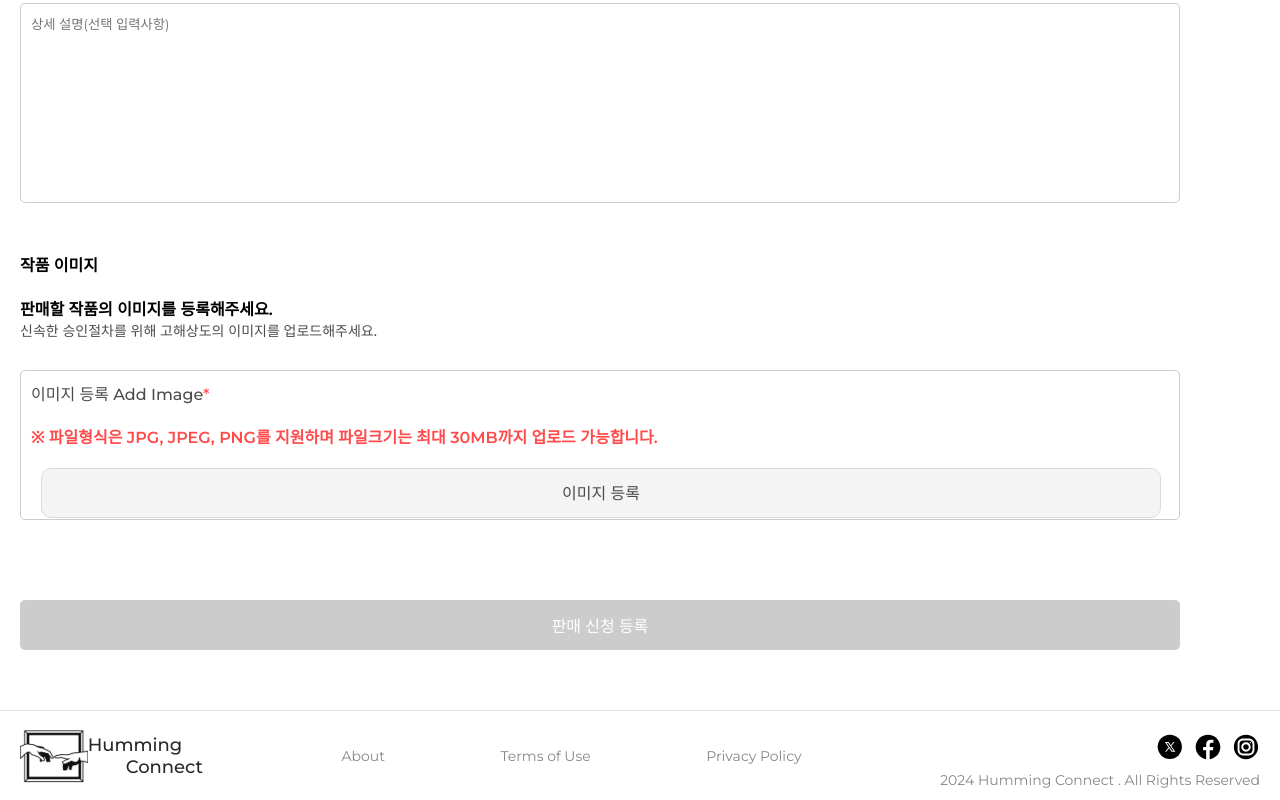
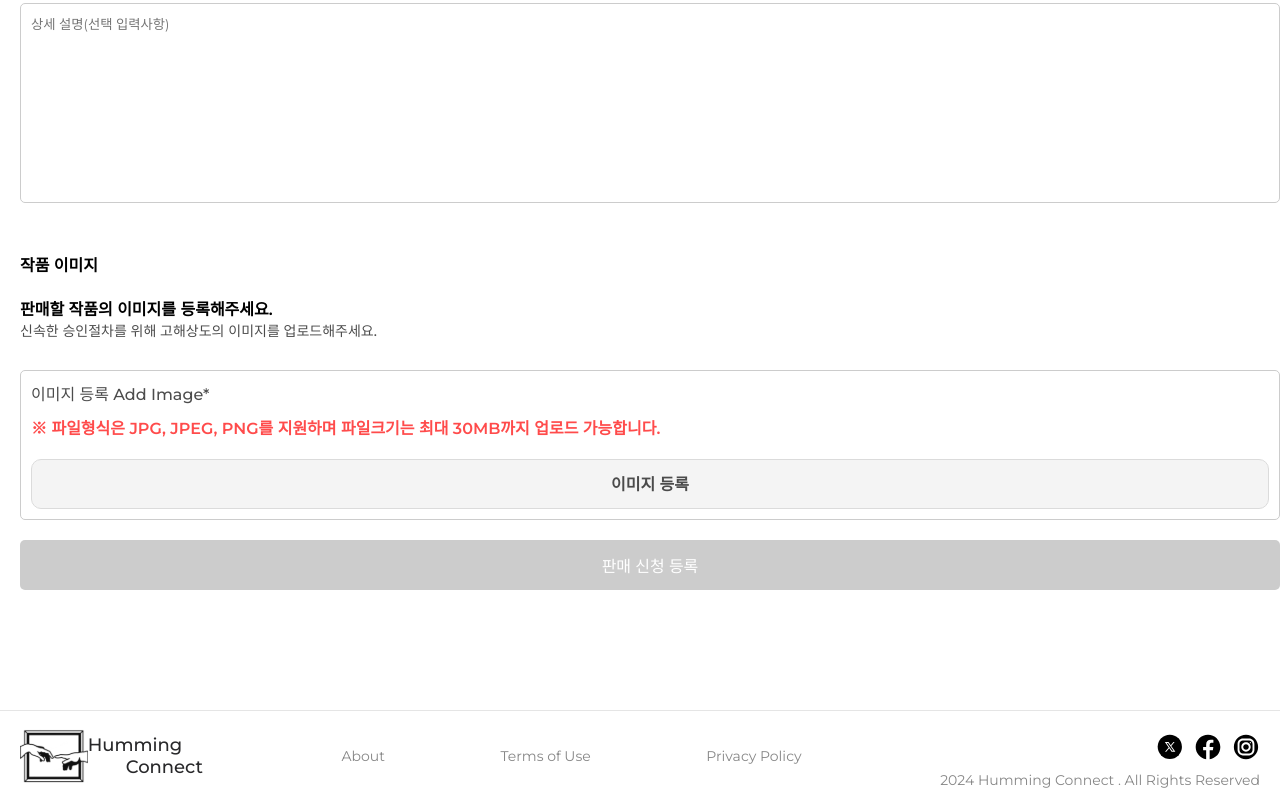
Before and after one commit to Team-Hummingbird/Humming-Connect, a React (Create React App) app: page /sell in a window 1280 px wide. Shown: the part 1103-1903 px from the top of the page. Built offline with nearby package versions, Linux system fonts and the light colour scheme.

Commit message:
sell finish?

```diff
--- a/src/App.js
+++ b/src/App.js
@@ -9,6 +9,7 @@ import Mypage from './pages/Mypage';
 import Order from './pages/Order';
 import Register from './pages/Register';
 import Sell from './pages/sell/Sell';
+import SellDone from './pages/sell/SellDone';
 import LayoutLogin from './layouts/LayoutLogin';
 import { useState } from 'react';
 
@@ -37,6 +38,7 @@ export default function App() {
             <Route path="order" element={<Order/>}/> {/* 주문 */}
             <Route path="register" element={<Register/>}/> {/* 회원가입 */}
             <Route path="sell" element={<Sell/>}/> {/* 판매신청 */}
+            <Route path="sellDone" element={<SellDone/>}/> {/* 판매완료 */}
           </Route>
           <Route path="/login" element={<LayoutLogin/>}>
             <Route index element={<Login currentLoginStatus={setLoginStatus}/>}/> {/* 로그인 */}
--- a/src/pages/sell/Sell.js
+++ b/src/pages/sell/Sell.js
@@ -6,6 +6,13 @@ import React, { useEffect, useState } from 'react';
 
 function Sell () {
 
+    const navigate = useNavigate();
+
+    const onClickHandler = () => {
+        if (isFormFilled) {
+            navigate('/selldone');
+        }
+    }
 
     const [isInfoAutoFilled, setIsInfoAutoFilled] = useState(false);
     const [name, setName] = useState('');
@@ -19,7 +26,7 @@ function Sell () {
     const [image, setImage] = useState(null);
     const [previewUrl, setPreviewUrl] = useState('');
 
-    const handleCheckboxChange = () => {
+    const onChangeHandler = () => {
         setIsInfoAutoFilled(!isInfoAutoFilled);
     };
 
@@ -47,7 +54,7 @@ function Sell () {
             fileReader.readAsDataURL(image);
         }, [image]);
 
-        const handlerImageChange = (e) => {
+        const onChangeImgHandler = (e) => {
             if (e.target.files && e.target.files.length > 0) {
                 setImage(e.target.files[0]);
             }
@@ -59,16 +66,17 @@ function Sell () {
 
     return (
         <>
-        <div className={styles.sell}>판매 신청</div>
 
 
 
+<div className={styles.sellPage}>
+<div className={styles.sell}>판매 신청</div>
     <div className={styles.infoContainer}>
         <div className={styles.sellInfo}>판매자 정보</div>
         <input
                 type="checkbox"
                 checked={isInfoAutoFilled}
-                onChange={handleCheckboxChange}
+                onChange={onChangeHandler}
                 className={styles.infoCheckbox}
             />
         <div className={styles.myInfoCheck}>내 정보 입력</div>
@@ -185,22 +193,21 @@ function Sell () {
     <div className={styles.addImg}>
         <div className={styles.addImgBlockInner}>
             <div className={styles.addImgBlock}>
-                <span>이미지 등록 Add Image</span>
-                <span className={styles.redStar}>*</span>
-                <br/>
-                <br/>
-                <span className={styles.redStar1}>※ 파일형식은 JPG, JPEG, PNG를 지원하며 파일크기는 최대 30MB까지 업로드 가능합니다.</span>
+                <span>이미지 등록 Add Image*</span>
+                <div className={styles.redStar1}>※ 파일형식은 JPG, JPEG, PNG를 지원하며 파일크기는 최대 30MB까지 업로드 가능합니다.
+                <label htmlFor="image-upload" className={styles.imageUploadButton}>
+                    이미지 등록
+                </label>
                 <input
                     type="file"
-                    onChange={handlerImageChange}
+                    onChange={onChangeImgHandler}
                     accept="image/png, image/jpeg"
                     style={{ display: 'none' }}
                     id="image-upload"
                 />
-                <label htmlFor="image-upload" className={styles.imageUploadButton}>
-                    이미지 등록
-                </label>
+
             </div>
+        </div>
         </div>
 
         {previewUrl && (
@@ -208,10 +215,16 @@ function Sell () {
                 <img src={previewUrl} alt="Preview" className={styles.imagePreview} />
             </div>
 )}
-</div>
+
     <button
         className={`${styles.imgRegister} ${isFormFilled ? styles.imgRegisterActive : ''}`}
-            disabled={!isFormFilled}>판매 신청 등록</button>
+            onClick={onClickHandler }
+            disabled={!isFormFilled}>판매 신청 등록
+            </button>
+
+
+            </div>
+            </div>
         </>
     );
 }
--- a/src/pages/sell/Sell.module.css
+++ b/src/pages/sell/Sell.module.css
@@ -1,7 +1,10 @@
+.sellPage {
 
-.redStar {
-    color: red;
+    align-items: center;
+    max-width: 1600px;
+    margin: 0 auto;
 }
+
 
 .sell {     /* 판매 신청 */
     font-weight: 600;
@@ -163,21 +166,24 @@
 }
 
 .addImgBlockInner {     /* 이미지 등록 빈칸 */
+    display: flex;
+    flex-direction: column;
     align-items: center;
     border: 1px solid #ccc;
-    width: 1160px;
+    width: 100%;
     height: 150px;
     border-radius: 5px;
+    overflow: hidden;
 }
 .addImgBlock {   /* 이미지 등록 ADD Image */
-    padding-left: 10px;
-    padding-top: 10px;
-    margin-bottom: 60px;
+    width: 100%;
+    padding: 10px;
     font-weight: 500;
     font-size: 16px;
     opacity: 0.7;
 }
 .redStar1{     /* ※ 파일형식은 JPG, JPEG, PNG를 지원하며 파일크기는 최대 30MB까지 업로드 가능합니다. */
+    padding-top: 10px;
     color: red;
     font-weight: 600;
 }
@@ -185,7 +191,7 @@
 
 .imageUploadButton {
     display: inline-block;
-    width: 1120px;
+    width: 100%;
     height: 50px;
     background-color: #f0f0f0;
     color: #000;
@@ -195,16 +201,13 @@
     border-radius: 10px;
     cursor: pointer;
     font-size: 16px;
-    margin-top: 20px;
-    margin-left: 10px;
+    margin: 20px auto;
 }
 .imageUploadButton:hover {
     background-color: #e7e7e7;
 }
 
 .imgRegister {
-    margin-left: 20px;
-    width: 1160px;
     height: 50px;
     font-size: 16px;
     border-radius: 10px;
@@ -218,6 +221,7 @@
 
 .imgRegister {
     padding: 10px 20px;
+    width: 100%;
     border: none;
     border-radius: 5px;
     background-color: #ccc;
@@ -225,12 +229,12 @@
     cursor: not-allowed;
     font-size: 16px;
     margin-top: 20px;
-  }
+}
 
-  .imgRegisterActive {
+.imgRegisterActive {
     background-color: #000;
     cursor: pointer;
-  }
+}
 
 
 
@@ -240,7 +244,7 @@
     margin: 5px 0;
     border: 1px solid #ccc;
     border-radius: 5px;
-    width: 1160px;
+    width: 100%;
     height: 50px;
     font-size: 16;
 }
@@ -249,7 +253,7 @@
     margin: 5px 0;
     border: 1px solid #ccc;
     border-radius: 5px;
-    width: 1160px;
+    width: 100%;
     height: 200px;
     font-size: 16;
     resize: none;
@@ -261,7 +265,7 @@
 }
 
 .imagePreviewContainer {
-    width: 1160px;
+    width: 100%;
     height: 300px;
     display: flex;
     justify-content: center;
@@ -282,3 +286,40 @@
 .sellDoneText {
     font-size: 24px;
 }
+
+
+
+
+.sellDone {
+    text-align: center;
+    padding: 60px;
+}
+
+
+.sellDoneText1 {
+    font-size: 24px;
+    font-weight: bold;
+    margin: 10px 0;
+}
+
+.sellDoneText2 {
+    font-size: 24px;
+    color: #666;
+    margin-bottom: 30px;
+}
+
+.confirmButton {
+    background-color: #000;
+    color: #fff;
+    border: none;
+    border-radius: 10px;
+    padding: 10px 20px;
+    font-size: 16px;
+    cursor: pointer;
+    outline: none;
+}
+
+.checkmark img {
+    width: 80px;
+    height: 80px;
+}
--- a/src/pages/sell/SellDone.js
+++ b/src/pages/sell/SellDone.js
@@ -1,16 +1,29 @@
 import styles from './Sell.module.css';
 import React, { useEffect, useState } from 'react';
-
+import { useNavigate } from 'react-router-dom';
 
 function SellDone() {
 
-    <div className={styles.sellDoneText1}>
-        <span className={styles.Done1}>판매신청 </span>
-        <span className={styles.Done2}>이 </span>
-        <span className={styles.Done3}>완료 </span>
-        <span className={styles.Done4}>되었습니다. </span>
+    const navigate = useNavigate();
+
+    const onClickHandler = () => {
+        navigate('/main');
+    };
+
+    return(
+
+    <div className={styles.sellDone}>
+        <div className={styles.checkmark}>
+        <img src="/img/checkMark.png" alt="Checkmark" />
     </div>
 
+
+        <p className={styles.sellDoneText1}>파일생성이 완료 되었습니다.</p>
+        <p className={styles.sellDoneText2}>등록하신 상품이 진열되었습니다. 이용해주셔서 감사합니다.</p>
+        <button type="button" className={styles.confirmButton} onClick={onClickHandler}>홈으로</button>
+    </div>
+
+    );
 }
 
 export default SellDone;
```
Also changed, not shown: public/img/checkMark.png (added).
